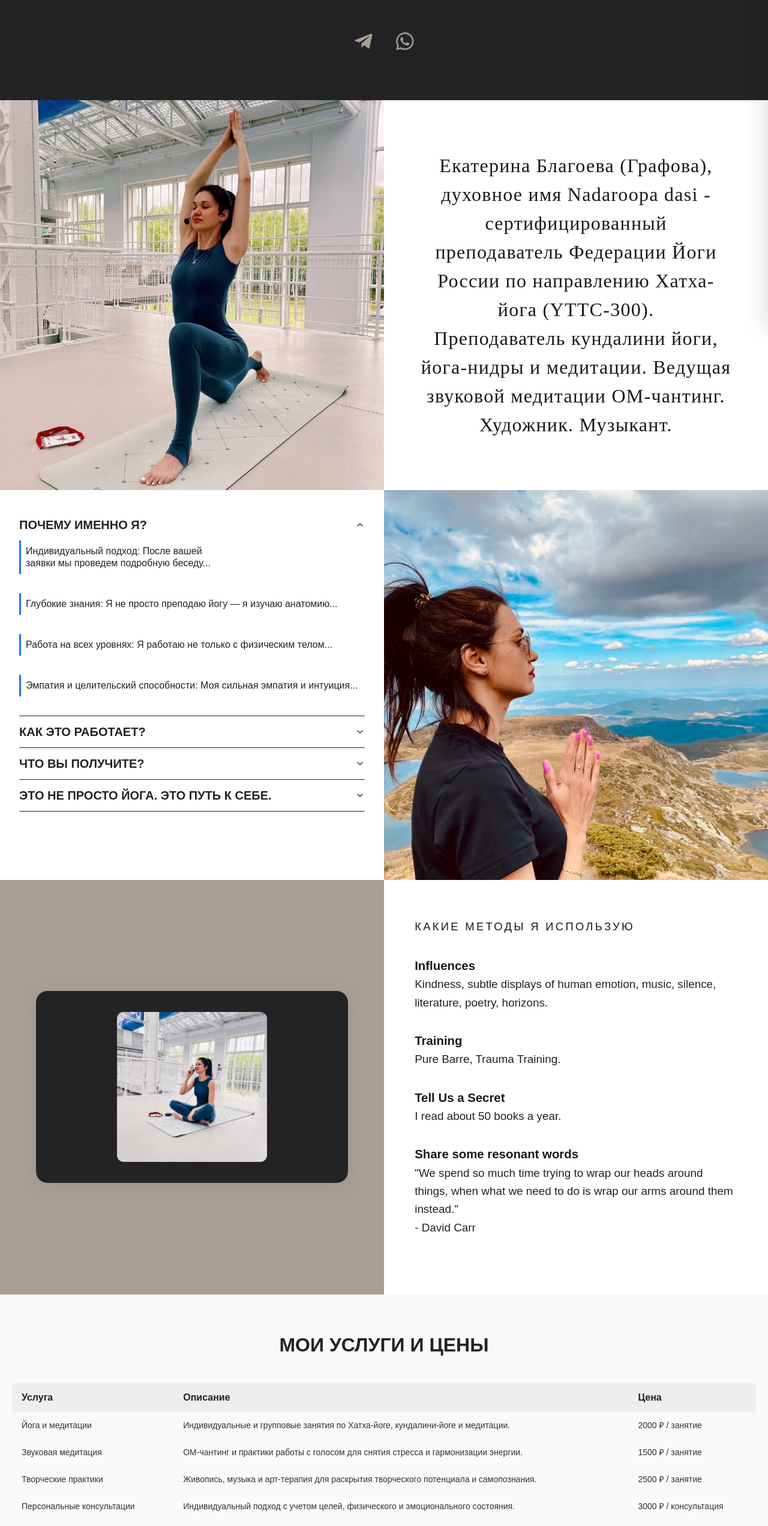
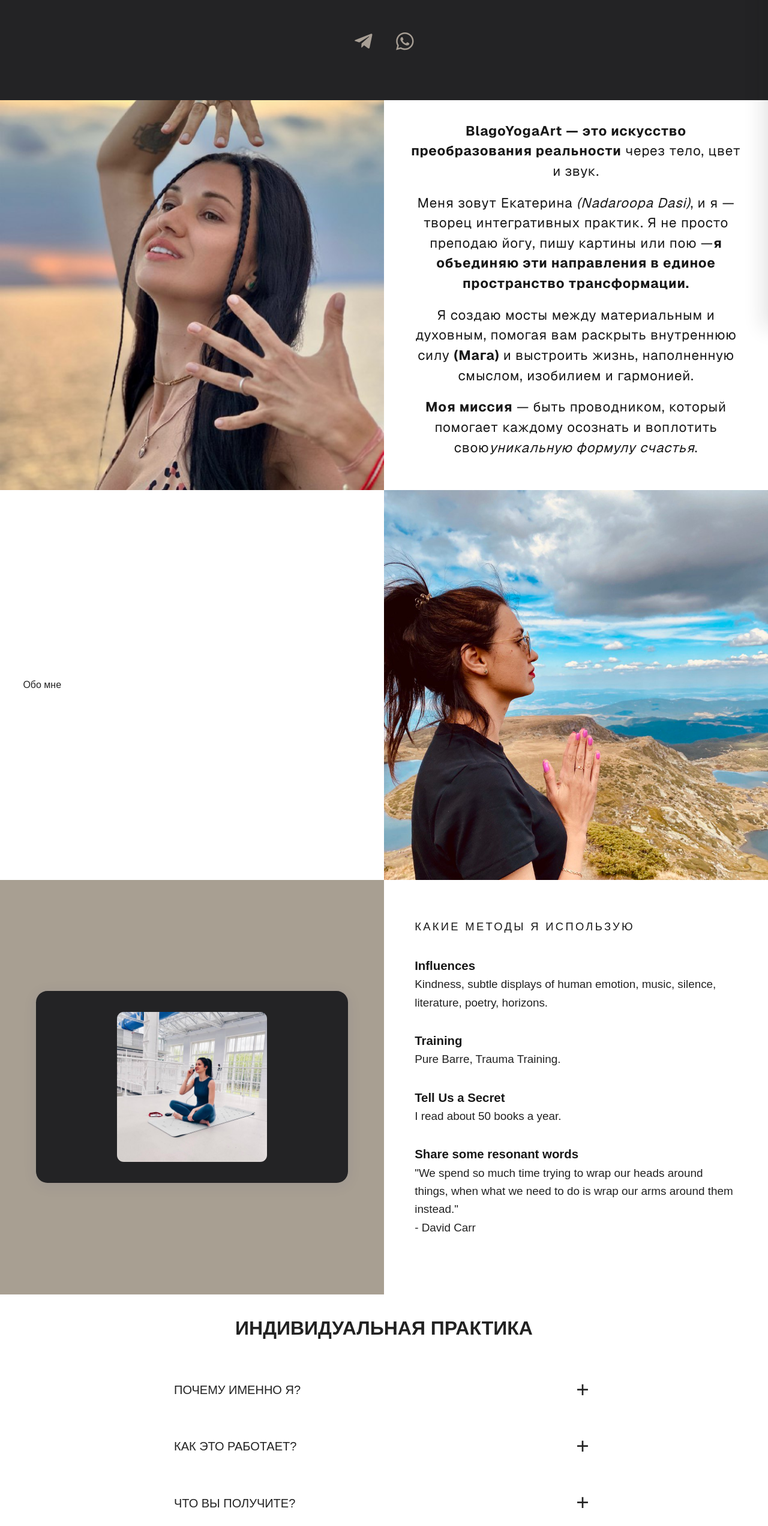
Before and after one commit to Graf4ik/blago-yoga-app, a Next.js app: page / in a window 1280 px wide. Shown: the part 253-2797 px from the top of the page at 60% size. Built offline with nearby package versions, Linux system fonts and the light colour scheme.

Commit message:
Add practiceBlock

```diff
--- a/src/components/MainPage/AboutBlock/AboutBlock.module.scss
+++ b/src/components/MainPage/AboutBlock/AboutBlock.module.scss
@@ -21,36 +21,10 @@
 
     .aboutImg {
       width: 100%;
-      height: 100%;
       object-fit: cover;
-      max-width: none;
-      min-height: 400px;
       display: block;
       margin: 0;
       padding: 0;
-    }
-  }
-
-  .accordionWrap {
-    flex: 1 1 50%;
-    display: flex;
-    flex-direction: column;
-    justify-content: flex-start;
-    padding: 2rem;
-    background: #fff;
-
-    .accordionHeader {
-      font-size: 1.25rem;
-      font-weight: 600;
-    }
-
-    .accordionContent {
-      font-size: 1rem;
-      padding: 0.5rem;
-      background: #fff;
-      border-left: 3px solid #1a73e8;
-      margin-bottom: 1rem;
-      border-radius: 0 8px 8px 0;
     }
   }
 
@@ -58,20 +32,22 @@
     flex: 1 1 50%;
     display: flex;
     align-items: center;
-    justify-content: center;
     background: #fff;
     padding: 0 3vw;
 
     .aboutText {
-      font-family: 'Cinzel', 'Times New Roman', serif;
-      font-size: 2rem;
+      font-size: 1.4rem;
+      font-family: var(--font-geist-sans), sans-serif;
       color: #181818;
       text-align: center;
-      line-height: 1.5;
       letter-spacing: 0.04em;
       font-weight: 400;
-      max-width: 520px;
+      max-width: 560px;
       margin: 0 auto;
+
+      p {
+        margin-bottom: 1.2rem;
+      }
     }
   }
 }
--- a/src/components/MainPage/AboutBlock/AboutBlock.tsx
+++ b/src/components/MainPage/AboutBlock/AboutBlock.tsx
@@ -1,39 +1,39 @@
 import styles from "./AboutBlock.module.scss";
 import React from "react";
-import {Accordion, AccordionContent, AccordionItem, AccordionTrigger} from "@/components/ui/accordion";
-import {accordionItems} from "@/components/MainPage/AboutBlock/AboutBlock.constants";
 
 export const AboutBlock = () => (
     <>
         <section className={styles.aboutContent}>
             <div className={styles.aboutImgWrap}>
-                <img src="/photos/12.jpg" alt="Екатерина Благоева" className={styles.aboutImg} />
+                <img src="/photos/1.jpg" alt="Екатерина Благоева" className={styles.aboutImg} />
             </div>
             <div className={styles.aboutTextWrap}>
                 <div className={styles.aboutText}>
-                    Екатерина Благоева (Графова), духовное имя Nadaroopa dasi - сертифицированный преподаватель
-                    Федерации Йоги России по направлению Хатха-йога (YTTC-300).<br />
-                    Преподаватель кундалини йоги, йога-нидры и медитации. Ведущая звуковой медитации ОМ-чантинг. Художник. Музыкант.
+                    <p>
+                        <strong>BlagoYogaArt — это искусство преобразования реальности</strong> через тело, цвет и звук.
+                    </p>
+                    <p>
+                        Меня зовут Екатерина <em>(Nadaroopa Dasi)</em>, и я — творец интегративных практик.
+                        Я не просто преподаю йогу, пишу картины или пою —
+                        <strong>я объединяю эти направления в единое пространство трансформации.</strong>
+                    </p>
+                    <p>
+                        Я создаю мосты между материальным и духовным,
+                        помогая вам раскрыть внутреннюю силу <strong>(Мага) </strong>
+                        и выстроить жизнь, наполненную смыслом, изобилием и гармонией.
+                    </p>
+                    <p>
+                        <strong>Моя миссия</strong> — быть проводником,
+                        который помогает каждому осознать и воплотить свою
+                        <em>уникальную формулу счастья</em>.
+                    </p>
                 </div>
             </div>
         </section>
 
         <section className={styles.aboutContent}>
-            <div className={styles.accordionWrap}>
-                <Accordion type="single" collapsible defaultValue="item-1" className={styles.accordion}>
-                    {accordionItems.map((item, index) => (
-                        <AccordionItem key={index} value={`item-${index + 1}`}>
-                            <AccordionTrigger>
-                                <span className={styles.accordionHeader}>{item.header}</span>
-                            </AccordionTrigger>
-                            <AccordionContent className="flex flex-col gap-4 text-balance">
-                                {item.content.map((line, idx) => (
-                                    <p key={idx} className={styles.accordionContent}>{line}</p>
-                                ))}
-                            </AccordionContent>
-                        </AccordionItem>
-                    ))}
-                </Accordion>
+            <div className={styles.aboutTextWrap}>
+                Обо мне
             </div>
             <div className={styles.aboutImgWrap}>
                 <img src="/photos/7.jpg" alt="Практика" className={styles.aboutImg} />
--- a/src/components/MainPage/MainPage.tsx
+++ b/src/components/MainPage/MainPage.tsx
@@ -7,6 +7,7 @@ import { AboutBlock } from "@/components/MainPage/AboutBlock/AboutBlock";
 import { InfoBlock } from "@/components/MainPage/InfoBlock/InfoBlock";
 import { ReviewsSlider } from "@/components/MainPage/ReviewsSlider/ReviewsSlider";
 import { ServiceBlock } from "@/components/MainPage/ServiceBlock/ServiceBlock";
+import { PracticeBlock } from "@/components/MainPage/PracticeBlock/PracticeBlock";
 
 const MainPage = () => {
   return (
@@ -14,6 +15,7 @@ const MainPage = () => {
       <HeroBlock />
       <AboutBlock />
       <InfoBlock />
+      <PracticeBlock />
       <ServiceBlock />
       <ReviewsSlider />
     </div>
--- /dev/null
+++ b/src/components/MainPage/PracticeBlock/PracticeBlock.module.scss
@@ -0,0 +1,17 @@
+.practiceBlock {
+  flex: 1 1 50%;
+  display: flex;
+  flex-direction: column;
+  justify-content: flex-start;
+  padding: 2rem;
+  min-height: 500px;
+  background: #fff;
+  text-align: center;
+
+  .practiceTitle {
+    font-size: 32px;
+    font-weight: 700;
+    margin-bottom: 40px;
+    text-transform: uppercase;
+  }
+}
--- /dev/null
+++ b/src/components/MainPage/PracticeBlock/PracticeBlock.tsx
@@ -0,0 +1,13 @@
+import styles from "./PracticeBlock.module.scss";
+import React from "react";
+import {Accordion} from "@/components/ui/Accordion/Accordion";
+import {accordionItems} from "@/components/MainPage/AboutBlock/AboutBlock.constants";
+
+export const PracticeBlock = () => {
+    return (
+        <section className={styles.practiceBlock}>
+            <h2 className={styles.practiceTitle}>Индивидуальная практика</h2>
+            <Accordion items={accordionItems}></Accordion>
+        </section>
+    );
+};
--- /dev/null
+++ b/src/components/ui/Accordion/Accordion.module.scss
@@ -0,0 +1,79 @@
+.accordion {
+  max-width: 900px;
+  margin: 0 auto;
+  display: flex;
+  flex-direction: column;
+  gap: 1rem;
+
+  .item {
+    background: #ffffff8c;
+    backdrop-filter: blur(12px);
+    border-radius: 18px;
+    padding: 1.2rem 1.6rem;
+    transition: background 0.3s ease;
+    cursor: pointer;
+    border: 1px solid #ffffff4d;
+
+    .title {
+      font-size: 1.25rem;
+      font-weight: 400;
+      cursor: pointer;
+      width: 100%;
+      background: transparent;
+      border: none;
+      padding: 0;
+      display: flex;
+      justify-content: space-between;
+      align-items: center;
+      text-align: left;
+    }
+
+    .icon {
+      width: 38px;
+      height: 38px;
+      border-radius: 50%;
+      display: flex;
+      align-items: center;
+      justify-content: center;
+
+      font-size: 2.3rem;
+      font-weight: 200;
+      line-height: 1;
+
+      transition: transform 0.35s ease, opacity 0.2s ease;
+
+      &.open {
+        transform: rotate(45deg);
+        max-height: 1000px;
+        opacity: 0.7;
+      }
+    }
+
+    .contentWrapper {
+      overflow: hidden;
+      transition: height 0.35s ease;
+
+      .content {
+        padding-top: 1rem;
+        font-size: 1.05rem;
+        line-height: 1.55;
+        color: #000000bf;
+        max-width: 700px;
+        text-align: left;
+
+        opacity: 0;
+        transform: translateY(-4px);
+        transition: opacity 0.35s ease, transform 0.35s ease;
+
+        &.visible {
+          opacity: 1;
+          transform: translateY(0);
+        }
+      }
+    }
+
+    &:hover {
+      background: #ffffffbf;
+    }
+  }
+}
--- /dev/null
+++ b/src/components/ui/Accordion/Accordion.tsx
@@ -0,0 +1,57 @@
+"use client";
+
+import { useState, useRef } from "react";
+import styles from "./Accordion.module.scss";
+
+export const Accordion = ({ items }) => {
+    return (
+        <div className={styles.accordion}>
+            {items.map((item, i) => (
+                <AccordionItem key={i} header={item.header} content={item.content} />
+            ))}
+        </div>
+    );
+};
+
+const AccordionItem = ({ header, content }) => {
+    const [open, setOpen] = useState(false);
+    const wrapperRef = useRef<HTMLDivElement>(null);
+
+    const toggle = () => {
+        const el = wrapperRef.current;
+        if (!el) return;
+
+        if (open) {
+            el.style.height = el.scrollHeight + "px";
+            requestAnimationFrame(() => {
+                el.style.height = "0px";
+            });
+        } else {
+            el.style.height = el.scrollHeight + "px";
+        }
+
+        setOpen(!open);
+    };
+
+    return (
+        <div className={styles.item}>
+            <button className={styles.title} onClick={toggle} aria-expanded={open}>
+                {header}
+                <span className={`${styles.icon} ${open ? styles.open : ""}`}>+</span>
+            </button>
+
+            <div
+                ref={wrapperRef}
+                className={styles.contentWrapper}
+                style={{ height: "0px", overflow: "hidden", transition: "height 0.35s ease" }}
+                onTransitionEnd={() => {
+                    if (open) wrapperRef.current!.style.height = "auto"; // после раскрытия делаем auto
+                }}
+            >
+                <div className={`${styles.content} ${open ? styles.visible : ""}`}>
+                    {content}
+                </div>
+            </div>
+        </div>
+    );
+};
--- a/src/components/ui/accordion.tsx
+++ /dev/null
@@ -1,57 +0,0 @@
-"use client"
-
-import * as React from "react"
-import * as AccordionPrimitive from "@radix-ui/react-accordion"
-import { ChevronDown } from "lucide-react"
-
-import { cn } from "@/lib/utils"
-
-const Accordion = AccordionPrimitive.Root
-
-const AccordionItem = React.forwardRef<
-    React.ElementRef<typeof AccordionPrimitive.Item>,
-    React.ComponentPropsWithoutRef<typeof AccordionPrimitive.Item>
->(({ className, ...props }, ref) => (
-    <AccordionPrimitive.Item
-        ref={ref}
-        className={cn("border-b", className)}
-        {...props}
-    />
-))
-AccordionItem.displayName = "AccordionItem"
-
-const AccordionTrigger = React.forwardRef<
-    React.ElementRef<typeof AccordionPrimitive.Trigger>,
-    React.ComponentPropsWithoutRef<typeof AccordionPrimitive.Trigger>
->(({ className, children, ...props }, ref) => (
-    <AccordionPrimitive.Header className="flex">
-        <AccordionPrimitive.Trigger
-            ref={ref}
-            className={cn(
-                "flex flex-1 items-center justify-between py-4 text-sm font-medium transition-all text-left [&[data-state=open]>svg]:rotate-180 hover:bg-gray-100 focus:bg-gray-100 focus:outline-none",
-                className
-            )}
-            {...props}
-        >
-            {children}
-            <ChevronDown className="h-4 w-4 shrink-0 text-muted-foreground transition-transform duration-200" />
-        </AccordionPrimitive.Trigger>
-    </AccordionPrimitive.Header>
-))
-AccordionTrigger.displayName = AccordionPrimitive.Trigger.displayName
-
-const AccordionContent = React.forwardRef<
-    React.ElementRef<typeof AccordionPrimitive.Content>,
-    React.ComponentPropsWithoutRef<typeof AccordionPrimitive.Content>
->(({ className, children, ...props }, ref) => (
-    <AccordionPrimitive.Content
-        ref={ref}
-        className="overflow-hidden text-sm data-[state=closed]:animate-accordion-up data-[state=open]:animate-accordion-down"
-        {...props}
-    >
-        <div className={cn("pb-4 pt-0", className)}>{children}</div>
-    </AccordionPrimitive.Content>
-))
-AccordionContent.displayName = AccordionPrimitive.Content.displayName
-
-export { Accordion, AccordionItem, AccordionTrigger, AccordionContent }
```
Also changed, not shown: src/assets/styles/globals.scss (+0 -49 lines), public/photos/1.jpg (added).
